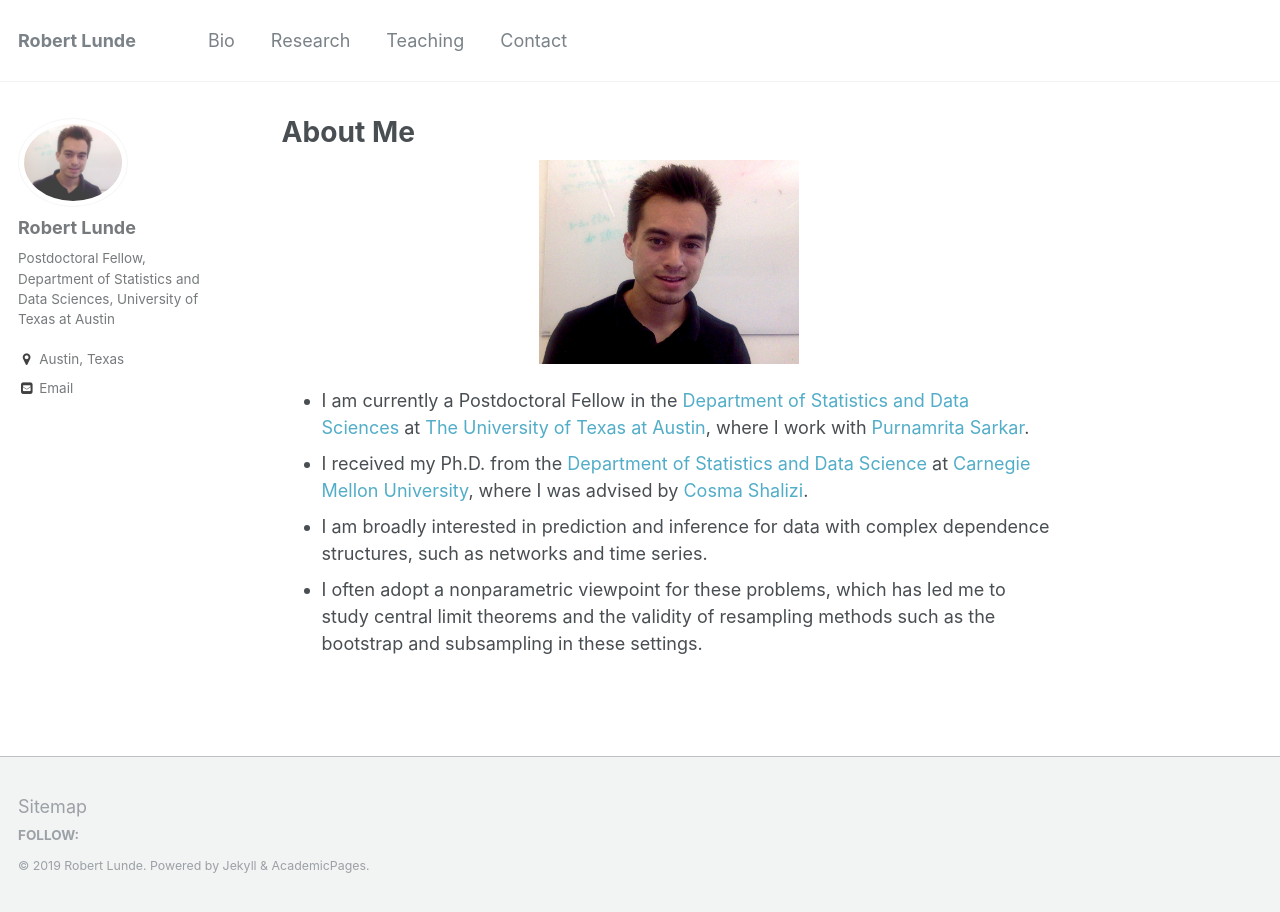
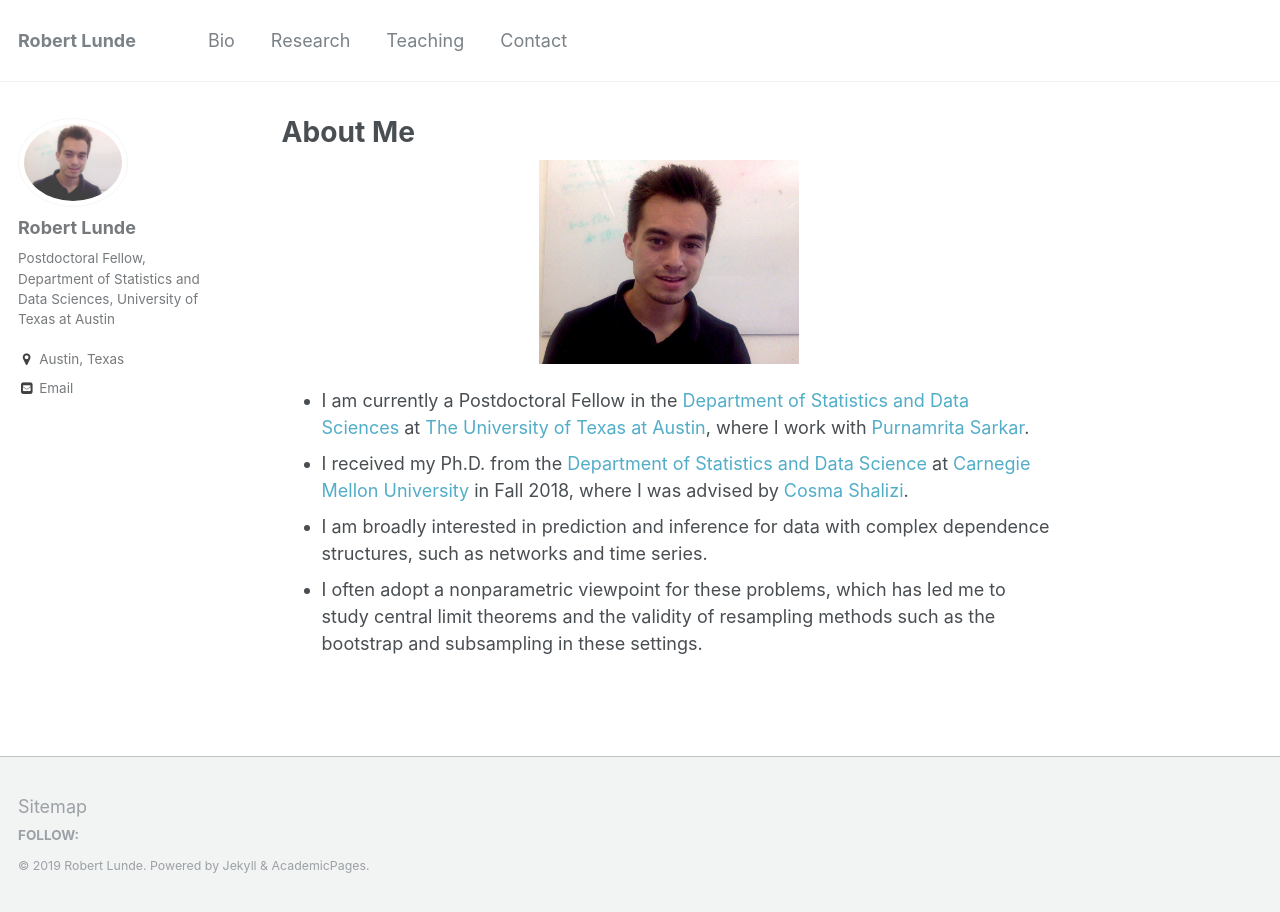
Before and after one commit to rslunde/rslunde.github.io, a Jekyll site: the page built from _pages/about.md, in a window 1280 px wide. Built offline with Jekyll 4.4.1, drawn with Linux system fonts in a browser that asks for light colours.

Commit message:
added grad date

```diff
--- a/_pages/about.md
+++ b/_pages/about.md
@@ -13,6 +13,6 @@ redirect_from:
 
 
 * I am currently a Postdoctoral Fellow in the [Department of Statistics and Data Sciences](https://stat.utexas.edu) at [The University of Texas at Austin](https://www.utexas.edu), where I work with [Purnamrita Sarkar](https://psarkar.github.io/).
-* I received my Ph.D. from the [Department of Statistics and Data Science](https://stat.cmu.edu) at [Carnegie Mellon University](https://www.cmu.edu/), where I was advised by [Cosma Shalizi](http://www.stat.cmu.edu/~cshalizi/).
+* I received my Ph.D. from the [Department of Statistics and Data Science](https://stat.cmu.edu) at [Carnegie Mellon University](https://www.cmu.edu/) in Fall 2018, where I was advised by [Cosma Shalizi](http://www.stat.cmu.edu/~cshalizi/).
 * I am broadly interested in prediction and inference for data with complex dependence structures, such as networks and time series.
 * I often adopt a nonparametric viewpoint for these problems, which has led me to study central limit theorems and the validity of resampling methods such as the bootstrap and subsampling in these settings.
```
Also changed, not shown: 2 other files.
